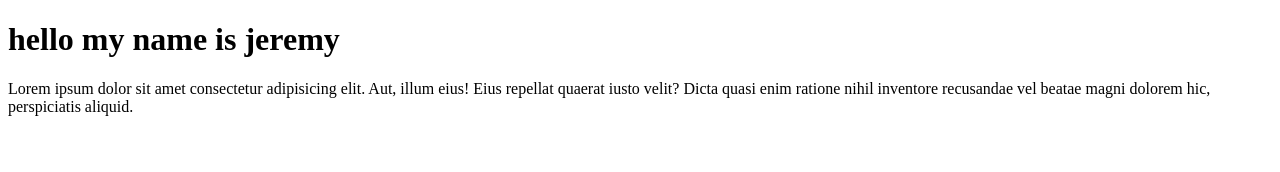
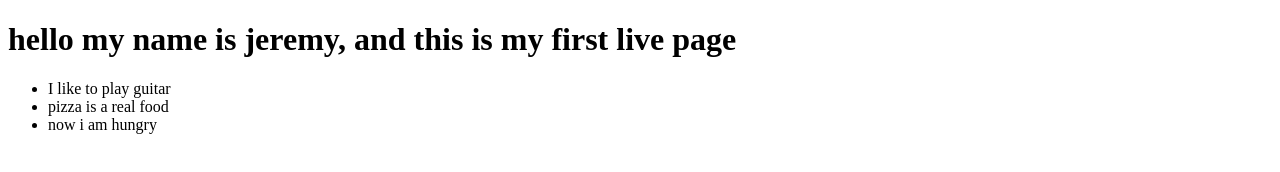
Before and after one commit to JayModo/codeworks-journals, a plain HTML site: page index.html in a window 1280 px wide. Drawn offline with Linux system fonts and the light colour scheme.

Commit message:
second commit

```diff
--- a/index.html
+++ b/index.html
@@ -10,9 +10,12 @@
 
 <body>
 
-  <h1>hello my name is jeremy</h1>
-  <p>Lorem ipsum dolor sit amet consectetur adipisicing elit. Aut, illum eius! Eius repellat quaerat iusto velit? Dicta
-    quasi enim ratione nihil inventore recusandae vel beatae magni dolorem hic, perspiciatis aliquid.</p>
+  <h1>hello my name is jeremy, and this is my first live page</h1>
+  <ul>
+    <li>I like to play guitar</li>
+    <li>pizza is a real food</li>
+    <li>now i am hungry</li>
+  </ul>
 </body>
 
 </html>
```
